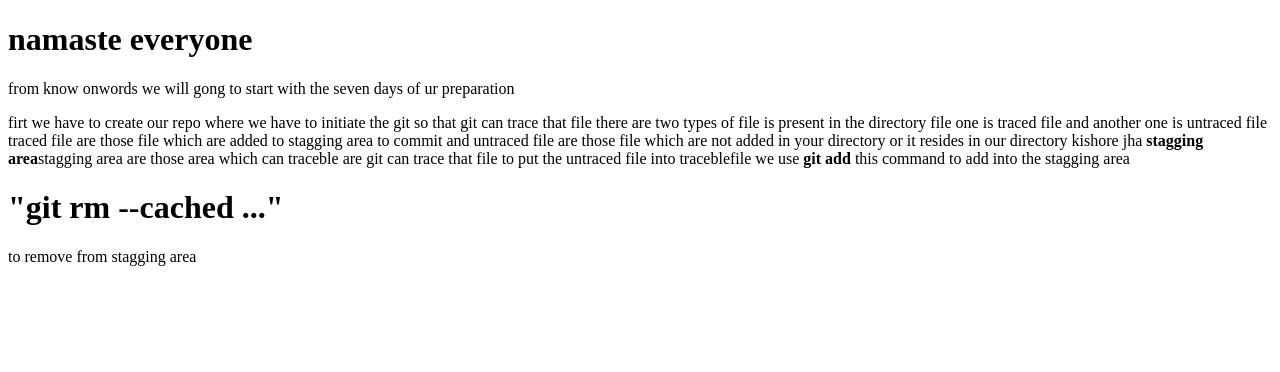
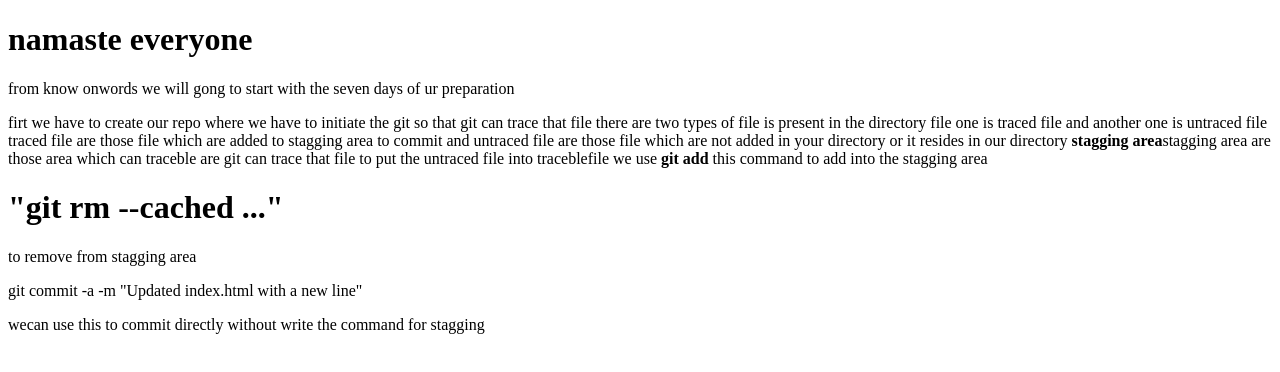
Before and after one commit to 321999/7_days_for_placement, a plain HTML site: page index.html in a window 1280 px wide. Drawn offline with Linux system fonts and the light colour scheme.

Commit message:
updated by addign  the new line of how commit directly without stagging

```diff
--- a/index.html
+++ b/index.html
@@ -14,9 +14,11 @@
         traced file are those file which are added to stagging area  to commit and untraced file are those file which are not added in your directory or it resides in our directory
 
     </span>
-kishore jha
+
 <b>stagging area</b><span>stagging area are those area which can traceble are git can trace that file to put the untraced file into traceblefile we use <b>git add</b> this command to add into the stagging area  </span></p>
 <h1>"git rm --cached <file>..."</h1>
     <span>to remove from  stagging area</span>
+    <p>git commit -a -m "Updated index.html with a new line"</p>
+    wecan use this to commit directly without write the command for stagging
 </body>
 </html>
```
